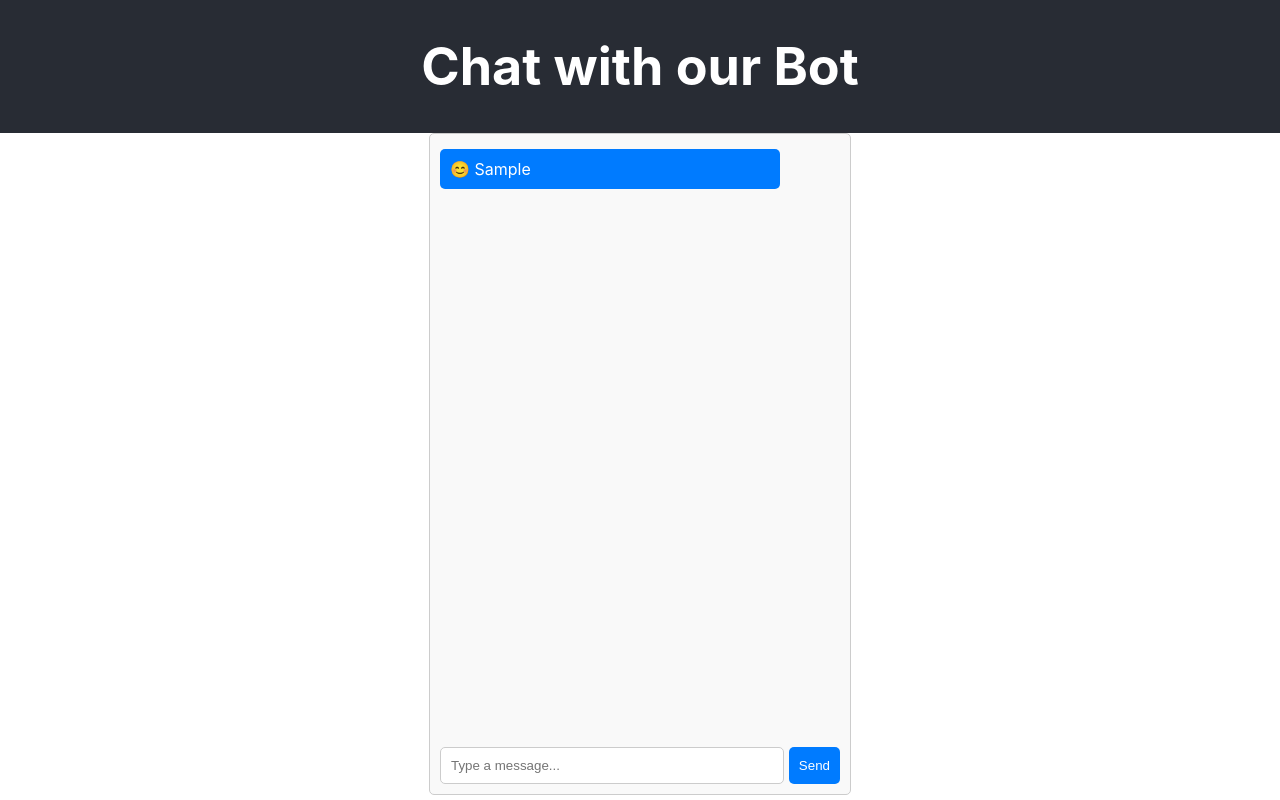
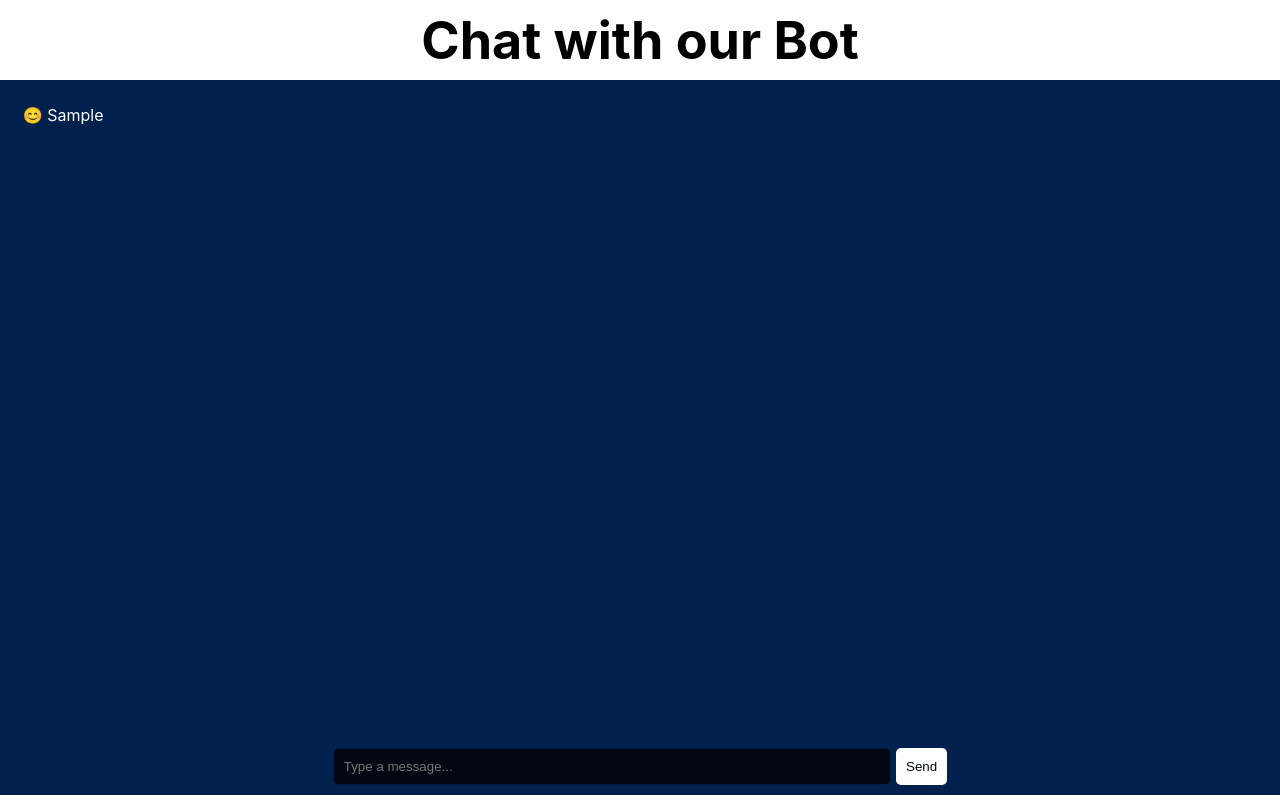
Before and after one commit to THD-AI-2023/Devablos-Project-V2, a React (Create React App) app in the folder client/: page / in a window 1280 px wide. Both pictures are taken after typing "Sample" into the empty fields and a click on the button "Send". Built offline with nearby package versions, Linux system fonts and the light colour scheme; no server answers.

Commit message:
Redesign (incomplete) of the UI

```diff
--- a/client/package.json
+++ b/client/package.json
@@ -6,6 +6,7 @@
     "@testing-library/jest-dom": "^5.17.0",
     "@testing-library/react": "^13.4.0",
     "@testing-library/user-event": "^13.5.0",
+    "i": "^0.3.7",
     "react": "^18.3.1",
     "react-dom": "^18.3.1",
     "react-scripts": "5.0.1",
--- a/client/src/App.css
+++ b/client/src/App.css
@@ -41,15 +41,16 @@
 /* src/App.css */
 .App {
   text-align: center;
+  background-color: #00214d;
 }
 
 .App-header {
-  background-color: #282c34;
-  min-height: 10vh;
+  background-color: #ffffff;
+  height: 10vh;
   display: flex;
   flex-direction: column;
   align-items: center;
   justify-content: center;
   font-size: calc(10px + 2vmin);
-  color: white;
+  color: rgb(0, 0, 0);
 }
--- a/client/src/components/Chat.css
+++ b/client/src/components/Chat.css
@@ -3,13 +3,11 @@
   display: flex;
   flex-direction: column;
   justify-content: space-between;
-  height: 80vh;
-  width: 400px;
+  height: 86.9vh;
+  width: 98vw;
   margin: auto;
-  border: 1px solid #ccc;
-  border-radius: 5px;
   padding: 10px;
-  background-color: #f9f9f9;
+  background-color: #00214d;
 }
 
 .messages {
@@ -20,20 +18,28 @@
 
 .chat-input {
   display: flex;
+  width: 48vw;
+  max-height: 10vh;
+  align-self: center;
 }
 
 .chat-input input {
   flex-grow: 1;
   padding: 10px;
-  border: 1px solid #ccc;
+  background-color: #010710;
+  border: 1px solid #001C42;
+  color: white;
+  width: auto;
+  max-height: 20vh;
+  overflow-y: auto;
   border-radius: 5px;
 }
 
 .chat-input button {
   padding: 10px;
   border: none;
-  background-color: #007bff;
-  color: white;
+  background-color: white;
+  color: #010710;
   cursor: pointer;
   border-radius: 5px;
   margin-left: 5px;
--- a/client/src/components/Message.css
+++ b/client/src/components/Message.css
@@ -5,17 +5,21 @@
   border-radius: 5px;
   display: flex;
   align-items: center;
-  max-width: 80%;
+  max-width: 80vw;
 }
 
 .user {
-  background-color: #007bff;
+  background-color: #00214d;
   color: white;
-  align-self: flex-end;
+  align-self: right;
+  width: 48vw;
+  max-width: 48vw;
 }
 
 .bot {
-  background-color: #e0e0e0;
-  color: black;
+  background-color: #020f20;
+  color: white;
   align-self: flex-start;
+  width: 48vw;
+  max-width: 48vw;
 }
```
